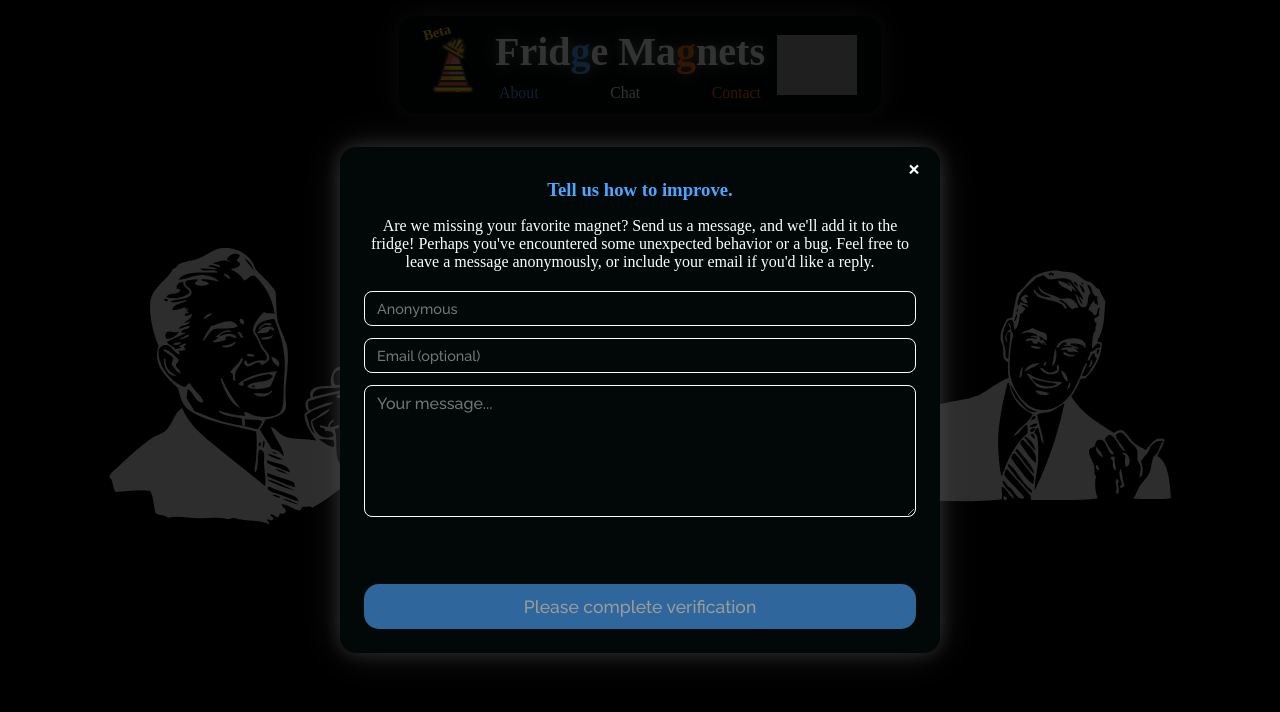
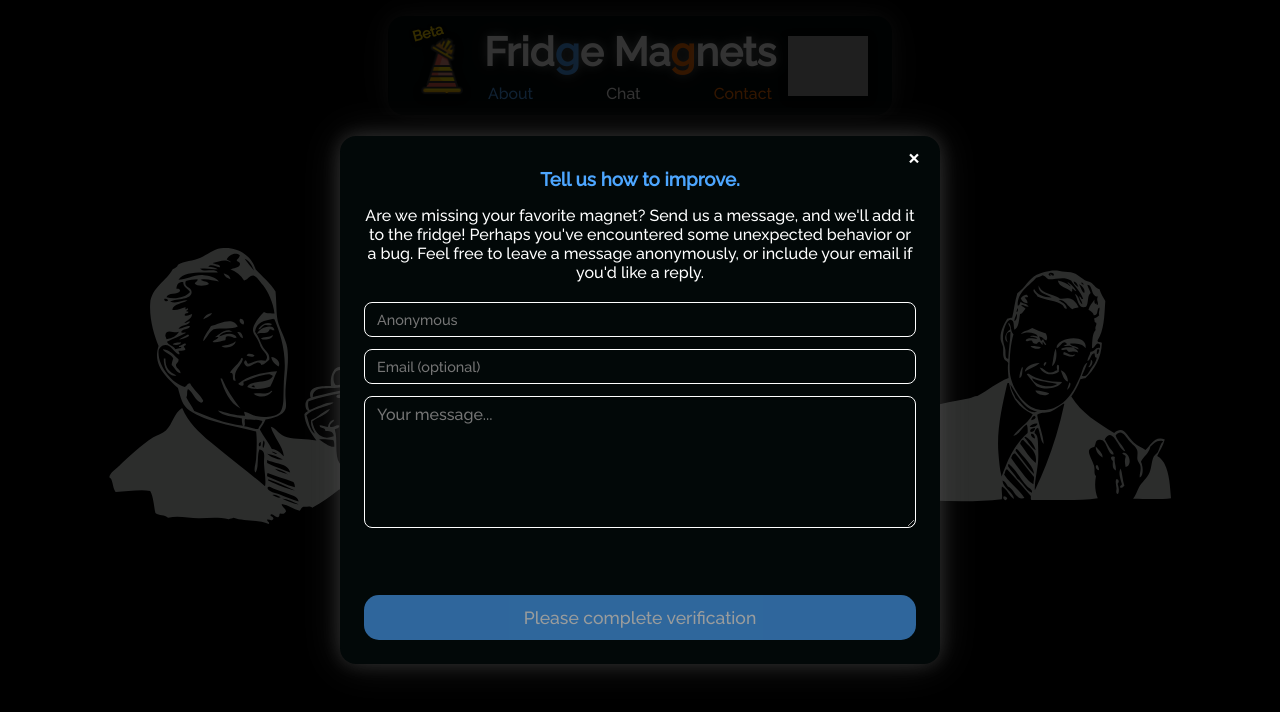
Before and after one commit to emboiko/Fridge-Magnets, a Next.js app: page /kicked in a window 1280 px wide. Both pictures are taken after a click on the button "Contact". Shown: the top 712 px of the page. Built offline with nearby package versions, Linux system fonts and the light colour scheme; no server answers; grey boxes are pictures that could not be loaded.

Commit message:
consistent font strategy + clean up inline styles

```diff
--- a/app/styles/admin.css
+++ b/app/styles/admin.css
@@ -54,7 +54,7 @@
   font-weight: 600;
   margin: 0;
   color: var(--portal-red);
-  font-family: var(--font-raleway), "Arial", "Sans-Serif";
+  font-family: var(--body-font);
 }
 
 .admin-panel-stats {
@@ -124,7 +124,7 @@
   font-size: 1em;
   font-weight: 600;
   margin: 0 0 8px 0;
-  font-family: var(--font-raleway), "Arial", "Sans-Serif";
+  font-family: var(--body-font);
 }
 
 .admin-panel-section-title-blue {
@@ -567,6 +567,10 @@
   flex: 1;
 }
 
+.admin-auth-error.hidden {
+  visibility: hidden;
+}
+
 .dark-mode .admin-auth-error {
   color: #ff6666;
 }
--- a/app/styles/chat.css
+++ b/app/styles/chat.css
@@ -58,7 +58,7 @@
   padding: 2px 6px;
   border-radius: 4px;
   transition: all 0.2s ease;
-  font-family: var(--font-raleway), Arial, Sans-Serif;
+  font-family: var(--body-font);
   display: flex;
   align-items: center;
   gap: 6px;
@@ -159,7 +159,7 @@
   color: #ff6d00;
   font-size: 0.85em;
   text-align: center;
-  font-family: var(--font-raleway), Arial, Sans-Serif;
+  font-family: var(--body-font);
   position: absolute;
   bottom: 100%;
   left: 50%;
@@ -194,7 +194,7 @@
   padding: 8px 12px;
   padding-right: 50px;
   color: #000000;
-  font-family: var(--font-raleway), Arial, Sans-Serif;
+  font-family: var(--body-font);
   font-size: 0.9em;
   box-sizing: border-box;
 }
@@ -230,7 +230,7 @@
   border-radius: 4px;
   padding: 8px 12px;
   color: #ffffff;
-  font-family: var(--font-raleway), Arial, Sans-Serif;
+  font-family: var(--body-font);
   font-size: 0.9em;
   cursor: pointer;
   transition: background 0.2s ease;
@@ -364,7 +364,7 @@
   padding: 8px 12px;
   padding-right: 50px;
   color: #000000;
-  font-family: var(--font-raleway), Arial, Sans-Serif;
+  font-family: var(--body-font);
   font-size: 0.9em;
   box-sizing: border-box;
 }
@@ -399,7 +399,7 @@
   right: 12px;
   color: rgba(0, 0, 0, 0.4);
   font-size: 0.75em;
-  font-family: var(--font-raleway), Arial, Sans-Serif;
+  font-family: var(--body-font);
   pointer-events: none;
   user-select: none;
 }
--- a/app/styles/contact.css
+++ b/app/styles/contact.css
@@ -26,7 +26,7 @@
   border-radius: 8px;
   padding: 8px 12px;
   font-size: 0.9em;
-  font-family: var(--font-raleway), Arial, Sans-Serif;
+  font-family: var(--body-font);
 }
 
 .contact-input:disabled {
@@ -40,7 +40,7 @@
   border-radius: 8px;
   padding: 8px 12px;
   font-size: 1em;
-  font-family: var(--font-raleway), Arial, Sans-Serif;
+  font-family: var(--body-font);
   resize: vertical;
 }
 
@@ -72,7 +72,7 @@
 }
 
 .contact-submit-button {
-  font-family: var(--font-raleway), Arial, Sans-Serif;
+  font-family: var(--body-font);
   font-size: 1.1em;
   width: 100%;
   margin: 15px 0 0 0;
--- a/app/styles/globals.css
+++ b/app/styles/globals.css
@@ -5,7 +5,8 @@
   --portal-blue: #4da6ff;
   --portal-red: #ff4444;
   /* Font variables are set by next/font/google in layout.tsx */
-  --main-font: var(--font-lalezar), "Arial", "Sans Serif";
+  --main-font: var(--font-lalezar), Arial, sans-serif;
+  --body-font: var(--font-raleway), Arial, sans-serif;
 }
 
 * {
@@ -24,6 +25,7 @@ body {
 
 body {
   background-color: var(--secondary-color);
+  font-family: var(--font-raleway), Arial, sans-serif;
 }
 
 .dark-mode body {
@@ -69,7 +71,7 @@ body::-webkit-scrollbar {
 }
 
 button {
-  font-family: var(--font-raleway), "Arial", "Sans-Serif";
+  font-family: var(--body-font);
   font-size: 1.1em;
   margin: 0;
   transition-duration: 0.4s;
@@ -87,7 +89,7 @@ button:hover {
   top: 8px;
   left: 8px;
   z-index: 1000;
-  font-family: var(--font-raleway), "Arial", "Sans-Serif";
+  font-family: var(--body-font);
   font-size: 0.9em;
   color: var(--portal-blue);
   background: rgba(255, 255, 255, 0.85);
--- a/app/styles/pages.css
+++ b/app/styles/pages.css
@@ -26,7 +26,7 @@
   width: 33%;
   min-width: 300px;
   max-width: 800px;
-  font-family: var(--font-raleway), "Arial", "Sans-Serif";
+  font-family: var(--body-font);
   padding: 0 20px;
   display: flex;
   flex-direction: column;
@@ -50,6 +50,11 @@ html:not(.dark-mode) #status-screen-content {
   margin-bottom: 0;
   padding: 20px 20px 0 20px;
   object-fit: contain;
+  filter: invert(0);
+}
+
+.dark-mode .not-found-svg {
+  filter: invert(1);
 }
 
 .already-connected-man-1-svg,
@@ -59,6 +64,12 @@ html:not(.dark-mode) #status-screen-content {
   width: auto;
   max-width: min(30vw, 300px);
   object-fit: contain;
+  filter: invert(0);
+}
+
+.dark-mode .already-connected-man-1-svg,
+.dark-mode .already-connected-man-2-svg {
+  filter: invert(1);
 }
 
 .already-connected-man-1-svg {
@@ -109,6 +120,12 @@ html:not(.dark-mode) #status-screen-content {
   width: auto;
   max-width: min(30vw, 300px);
   object-fit: contain;
+  filter: invert(0);
+}
+
+.dark-mode .kicked-man-1-svg,
+.dark-mode .kicked-man-2-svg {
+  filter: invert(1);
 }
 
 .kicked-man-1-svg {
@@ -132,6 +149,12 @@ html:not(.dark-mode) #status-screen-content {
   width: auto;
   max-width: min(30vw, 300px);
   object-fit: contain;
+  filter: invert(0);
+}
+
+.dark-mode .banned-man-svg-1,
+.dark-mode .banned-man-svg-2 {
+  filter: invert(1);
 }
 
 .banned-man-svg-1 {
--- a/src/components/FridgeCanvas/hooks/useCanvasAnimation.js
+++ b/src/components/FridgeCanvas/hooks/useCanvasAnimation.js
@@ -156,7 +156,7 @@ export function useCanvasAnimation(
             const labelText = movement.username || socketId
 
             ctx.save()
-            ctx.font = `${ADMIN_MOVEMENT_LABEL_FONT_SIZE}px Arial, sans-serif`
+            ctx.font = `${ADMIN_MOVEMENT_LABEL_FONT_SIZE}px Raleway, sans-serif`
             ctx.textAlign = "center"
             ctx.textBaseline = "bottom"
 
--- a/src/components/KickedScreen.jsx
+++ b/src/components/KickedScreen.jsx
@@ -1,10 +1,8 @@
 "use client"
 
 import { useEffect, useState } from "react"
-import { useUIStore } from "@/src/stores/uiStore"
 
 export default function KickedScreen() {
-  const isDarkMode = useUIStore((state) => state.isDarkMode)
   const [kickMessage, setKickMessage] = useState(null)
 
   useEffect(() => {
@@ -29,22 +27,8 @@ export default function KickedScreen() {
           naughty misconduct and come back later. Maybe consider using a VPN to hide your IP
           address, who knows?
         </p>
-        <img
-          src="/img/kicked_2.svg"
-          alt="Kicked"
-          className="kicked-man-1-svg"
-          style={{
-            filter: isDarkMode ? "invert(1)" : "invert(0)",
-          }}
-        />
-        <img
-          src="/img/kicked_1.svg"
-          alt="Kicked"
-          className="kicked-man-2-svg"
-          style={{
-            filter: isDarkMode ? "invert(1)" : "invert(0)",
-          }}
-        />
+        <img src="/img/kicked_2.svg" alt="Kicked" className="kicked-man-1-svg" />
+        <img src="/img/kicked_1.svg" alt="Kicked" className="kicked-man-2-svg" />
       </div>
     </div>
   )
```
Also changed, not shown: src/components/AdminAuthModal.jsx (+1 -6 lines), src/components/AlreadyConnectedScreen.jsx (+0 -9 lines), src/components/BannedScreen.jsx (+2 -18 lines), src/components/NotFoundScreen.jsx (+1 -11 lines), 1 other file (tests, documents, lock files or other folders).
